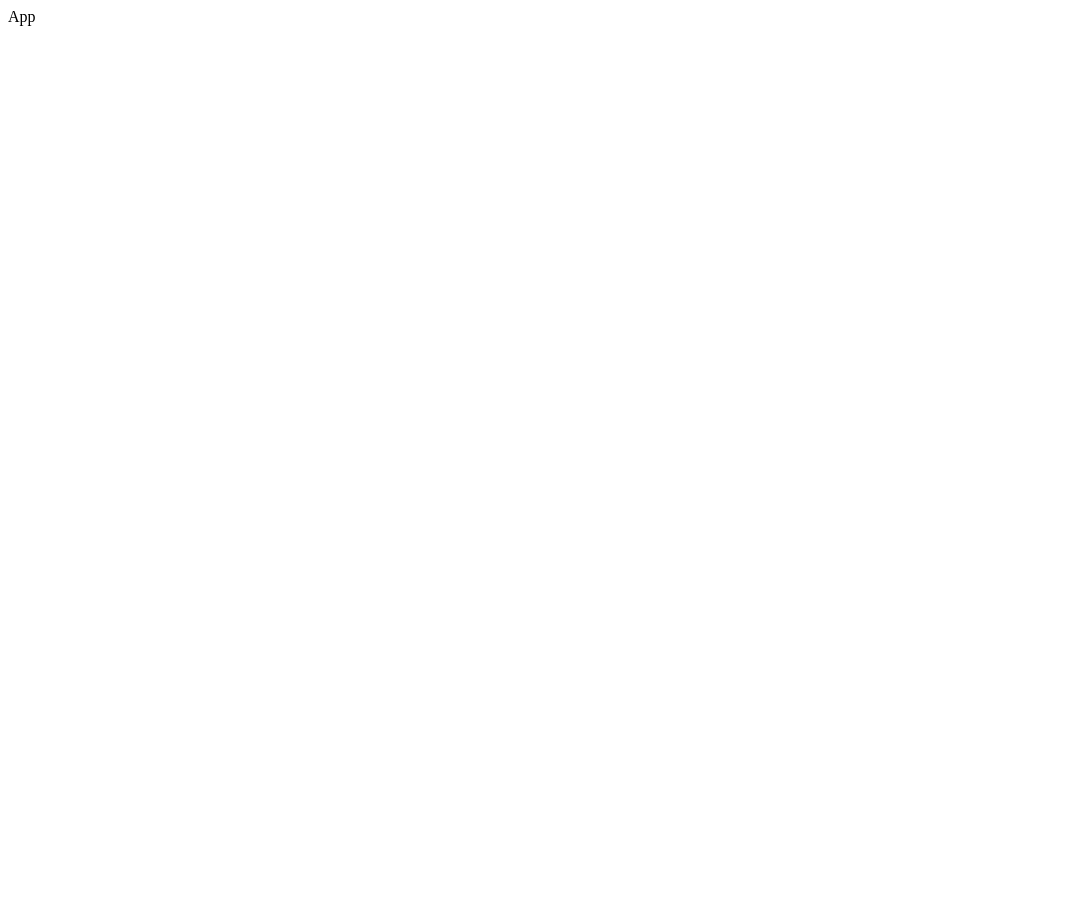
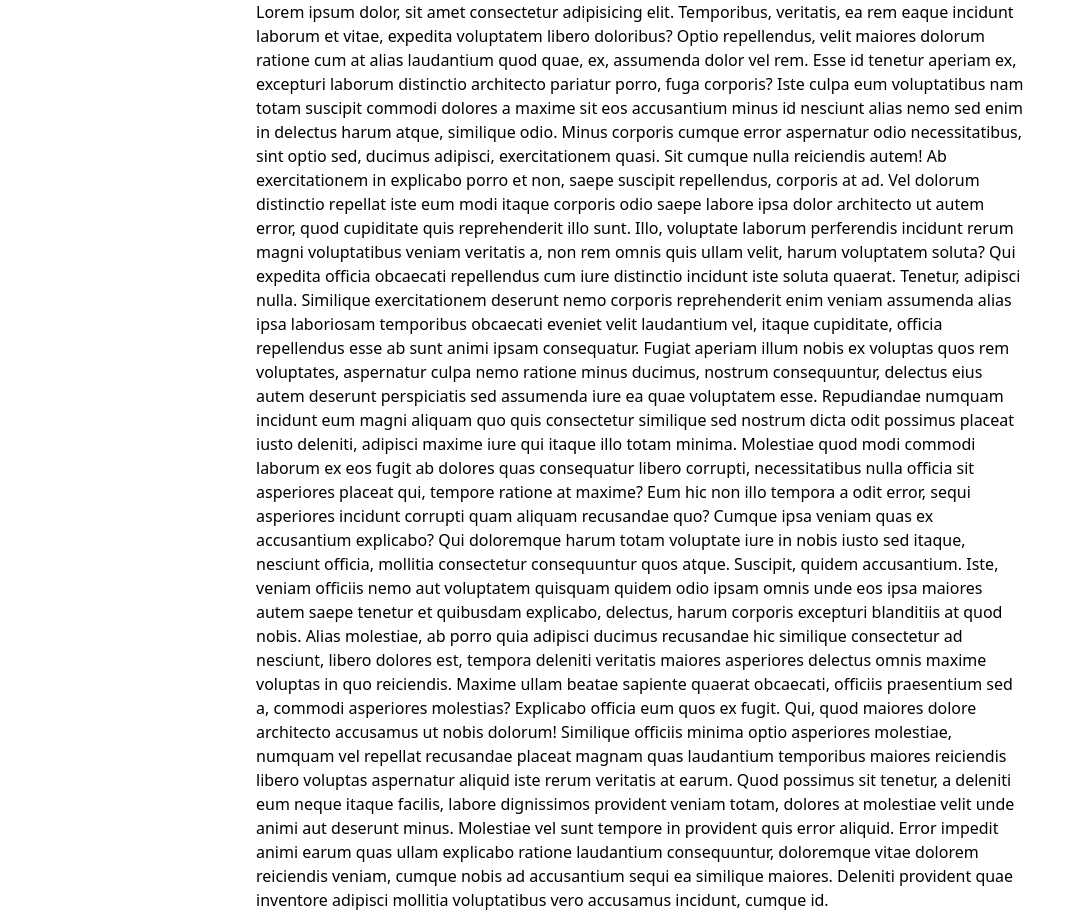
Before and after one commit to madelrio93/aichat, a React (Vite) app: page / in a window 1280 px wide. Shown: the whole page, without its empty margins (0-1078 px from the left). Before the commit the page ends 800 px from the top, so only its background shows below. Built offline with nearby package versions, Linux system fonts and the light colour scheme.

Commit message:
chore: install and configure TailwindCSS

```diff
--- a/package.json
+++ b/package.json
@@ -11,8 +11,10 @@
     "prepare": "husky install"
   },
   "dependencies": {
+    "@tailwindcss/vite": "^4.1.7",
     "react": "^19.1.0",
-    "react-dom": "^19.1.0"
+    "react-dom": "^19.1.0",
+    "tailwindcss": "^4.1.7"
   },
   "devDependencies": {
     "@eslint/compat": "^1.2.9",
--- a/src/App.tsx
+++ b/src/App.tsx
@@ -1,5 +1,60 @@
 function App() {
-  return <>App</>;
+  return (
+    <div className="w-3xl h-screen m-auto">
+      Lorem ipsum dolor, sit amet consectetur adipisicing elit. Temporibus,
+      veritatis, ea rem eaque incidunt laborum et vitae, expedita voluptatem
+      libero doloribus? Optio repellendus, velit maiores dolorum ratione cum at
+      alias laudantium quod quae, ex, assumenda dolor vel rem. Esse id tenetur
+      aperiam ex, excepturi laborum distinctio architecto pariatur porro, fuga
+      corporis? Iste culpa eum voluptatibus nam totam suscipit commodi dolores a
+      maxime sit eos accusantium minus id nesciunt alias nemo sed enim in
+      delectus harum atque, similique odio. Minus corporis cumque error
+      aspernatur odio necessitatibus, sint optio sed, ducimus adipisci,
+      exercitationem quasi. Sit cumque nulla reiciendis autem! Ab exercitationem
+      in explicabo porro et non, saepe suscipit repellendus, corporis at ad. Vel
+      dolorum distinctio repellat iste eum modi itaque corporis odio saepe
+      labore ipsa dolor architecto ut autem error, quod cupiditate quis
+      reprehenderit illo sunt. Illo, voluptate laborum perferendis incidunt
+      rerum magni voluptatibus veniam veritatis a, non rem omnis quis ullam
+      velit, harum voluptatem soluta? Qui expedita officia obcaecati repellendus
+      cum iure distinctio incidunt iste soluta quaerat. Tenetur, adipisci nulla.
+      Similique exercitationem deserunt nemo corporis reprehenderit enim veniam
+      assumenda alias ipsa laboriosam temporibus obcaecati eveniet velit
+      laudantium vel, itaque cupiditate, officia repellendus esse ab sunt animi
+      ipsam consequatur. Fugiat aperiam illum nobis ex voluptas quos rem
+      voluptates, aspernatur culpa nemo ratione minus ducimus, nostrum
+      consequuntur, delectus eius autem deserunt perspiciatis sed assumenda iure
+      ea quae voluptatem esse. Repudiandae numquam incidunt eum magni aliquam
+      quo quis consectetur similique sed nostrum dicta odit possimus placeat
+      iusto deleniti, adipisci maxime iure qui itaque illo totam minima.
+      Molestiae quod modi commodi laborum ex eos fugit ab dolores quas
+      consequatur libero corrupti, necessitatibus nulla officia sit asperiores
+      placeat qui, tempore ratione at maxime? Eum hic non illo tempora a odit
+      error, sequi asperiores incidunt corrupti quam aliquam recusandae quo?
+      Cumque ipsa veniam quas ex accusantium explicabo? Qui doloremque harum
+      totam voluptate iure in nobis iusto sed itaque, nesciunt officia, mollitia
+      consectetur consequuntur quos atque. Suscipit, quidem accusantium. Iste,
+      veniam officiis nemo aut voluptatem quisquam quidem odio ipsam omnis unde
+      eos ipsa maiores autem saepe tenetur et quibusdam explicabo, delectus,
+      harum corporis excepturi blanditiis at quod nobis. Alias molestiae, ab
+      porro quia adipisci ducimus recusandae hic similique consectetur ad
+      nesciunt, libero dolores est, tempora deleniti veritatis maiores
+      asperiores delectus omnis maxime voluptas in quo reiciendis. Maxime ullam
+      beatae sapiente quaerat obcaecati, officiis praesentium sed a, commodi
+      asperiores molestias? Explicabo officia eum quos ex fugit. Qui, quod
+      maiores dolore architecto accusamus ut nobis dolorum! Similique officiis
+      minima optio asperiores molestiae, numquam vel repellat recusandae placeat
+      magnam quas laudantium temporibus maiores reiciendis libero voluptas
+      aspernatur aliquid iste rerum veritatis at earum. Quod possimus sit
+      tenetur, a deleniti eum neque itaque facilis, labore dignissimos provident
+      veniam totam, dolores at molestiae velit unde animi aut deserunt minus.
+      Molestiae vel sunt tempore in provident quis error aliquid. Error impedit
+      animi earum quas ullam explicabo ratione laudantium consequuntur,
+      doloremque vitae dolorem reiciendis veniam, cumque nobis ad accusantium
+      sequi ea similique maiores. Deleniti provident quae inventore adipisci
+      mollitia voluptatibus vero accusamus incidunt, cumque id.
+    </div>
+  );
 }
 
 export default App;
--- /dev/null
+++ b/src/index.css
@@ -0,0 +1 @@
+@import "tailwindcss";
--- a/src/main.tsx
+++ b/src/main.tsx
@@ -1,6 +1,7 @@
 import { StrictMode } from 'react';
 import { createRoot } from 'react-dom/client';
 import App from './App.tsx';
+import './index.css';
 
 createRoot(document.getElementById('root')!).render(
   <StrictMode>
--- a/vite.config.ts
+++ b/vite.config.ts
@@ -1,7 +1,8 @@
 import { defineConfig } from 'vite';
 import react from '@vitejs/plugin-react';
+import tailwindcss from '@tailwindcss/vite';
 
 // https://vite.dev/config/
 export default defineConfig({
-  plugins: [react()],
+  plugins: [react(), tailwindcss()],
 });
```
Also changed, not shown: 1 other file (tests, documents, lock files or other folders).
